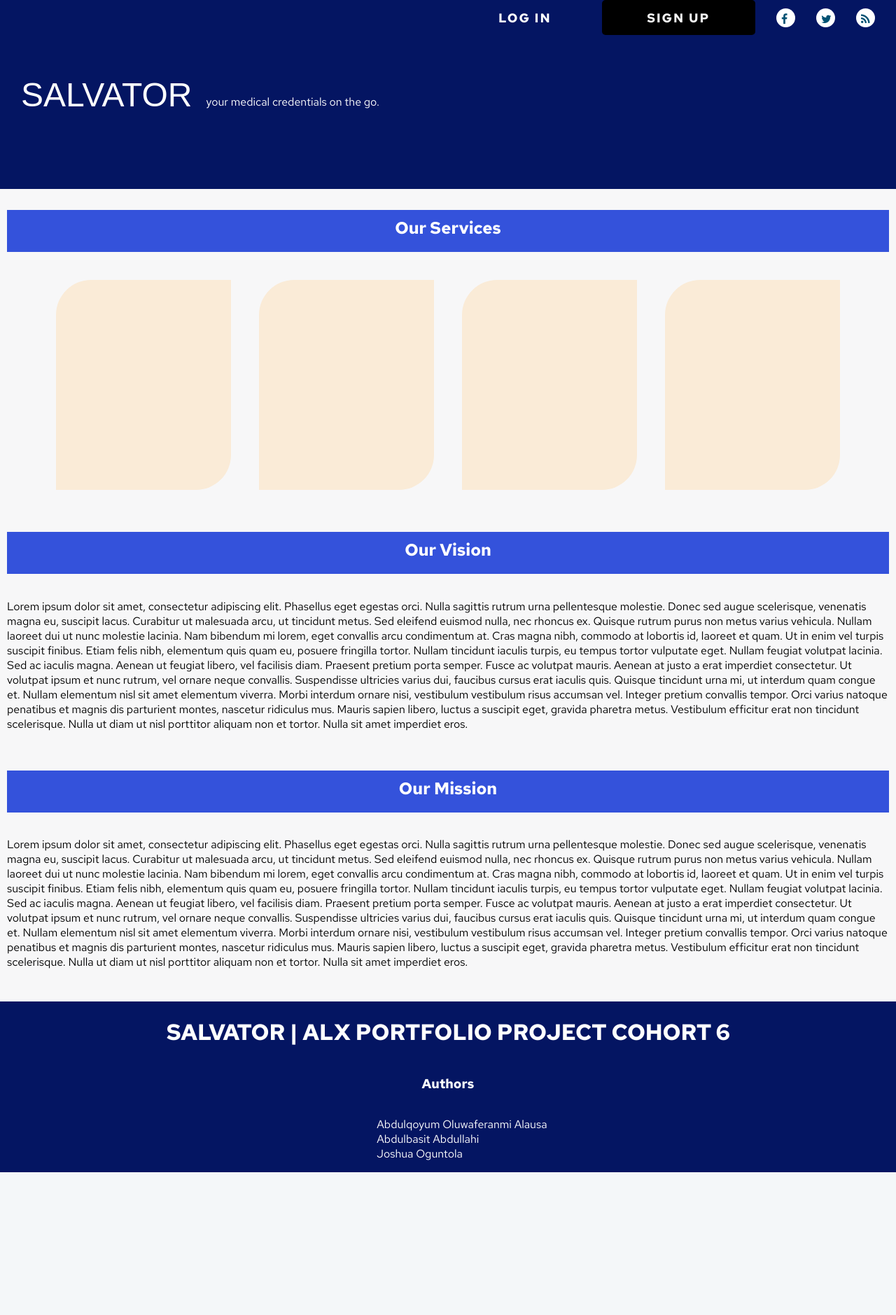
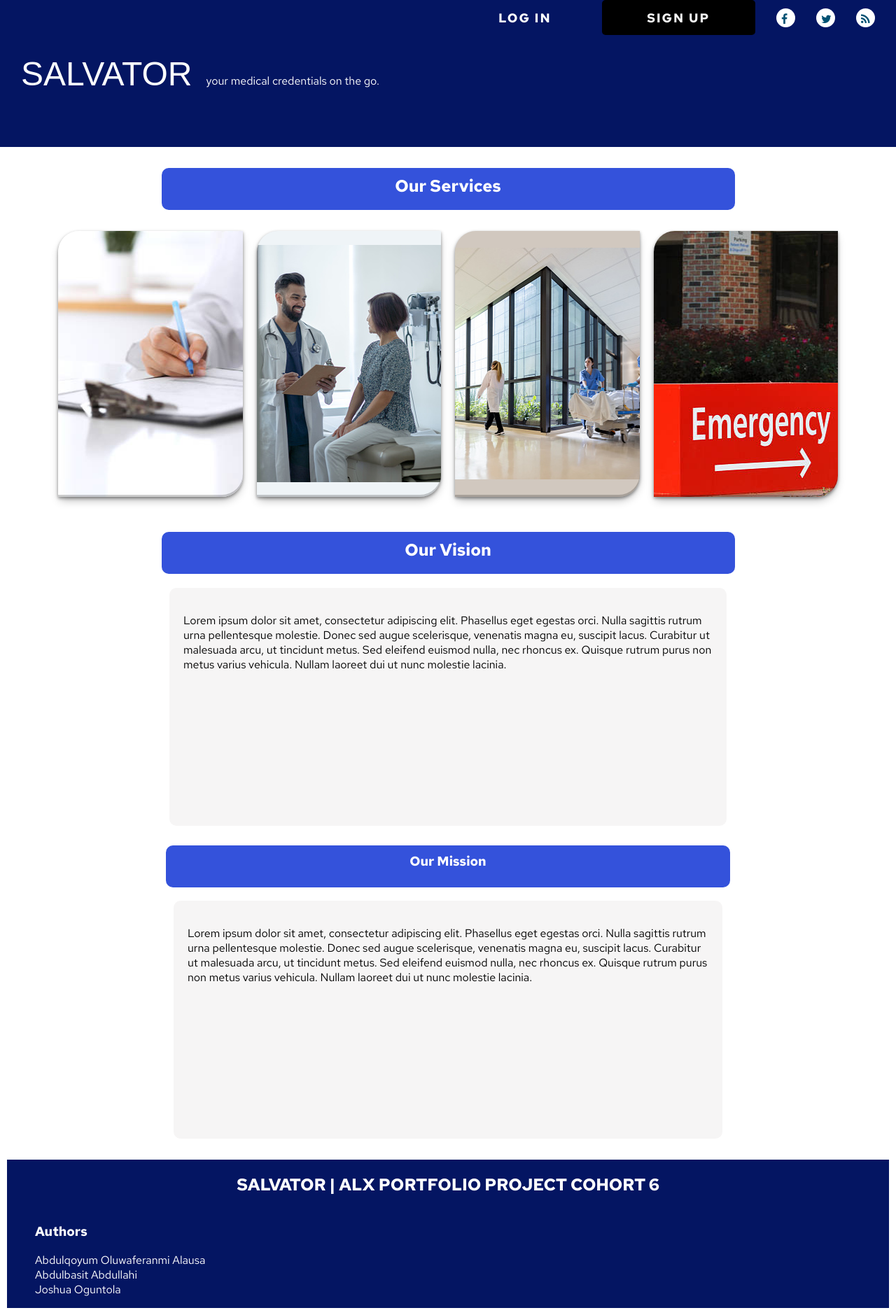
Before and after one commit to Alausa2001/Salvator, a Flask app: template web_app/templates/homepage.html in a window 1280 px wide. Shown: the whole page at 70% size. Before the commit the page ends 1675 px from the top, so only its background shows below. Run offline with Flask 2, Linux system fonts and the light colour scheme; the template is opened without the code that fills it, so the values that code supplies are empty; some web fonts are replaced.

Commit message:
Homepage adjusted

```diff
--- a/web_app/templates/homepage.html
+++ b/web_app/templates/homepage.html
@@ -33,38 +33,45 @@
     </nav>
   </header>
   <section class="service">
-    <h1>Our Services</h1>
+    <h1 class="head">Our Services</h1>
     <div id="service_content">
-        <div class="card"></div>
-        <div class="card"></div>
-        <div class="card"></div>
-        <div class="card"></div>
+        <div class="card first_frame"></div>
+        <div class="card second_frame"></div>
+        <div class="card third_frame"></div>
+        <div class="card fourth_frame"></div>
     </div>
   </section>
   <section class="service">
-    <h1>Our Vision</h1>
-    <p>Lorem ipsum dolor sit amet, consectetur adipiscing elit. Phasellus eget egestas orci. Nulla sagittis rutrum urna pellentesque molestie. Donec sed augue scelerisque, venenatis magna eu, suscipit lacus. Curabitur ut malesuada arcu, ut tincidunt metus. Sed eleifend euismod nulla, nec rhoncus ex. Quisque rutrum purus non metus varius vehicula. Nullam laoreet dui ut nunc molestie lacinia.
+    <h1 class="head">Our Vision</h1>
+    <div class="inner">
+      <p>Lorem ipsum dolor sit amet, consectetur adipiscing elit.
 
-        Nam bibendum mi lorem, eget convallis arcu condimentum at. Cras magna nibh, commodo at lobortis id, laoreet et quam. Ut in enim vel turpis suscipit finibus. Etiam felis nibh, elementum quis quam eu, posuere fringilla tortor. Nullam tincidunt iaculis turpis, eu tempus tortor vulputate eget. Nullam feugiat volutpat lacinia. Sed ac iaculis magna.
+        Phasellus eget egestas orci. Nulla sagittis rutrum urna pellentesque molestie.
 
-        Aenean ut feugiat libero, vel facilisis diam. Praesent pretium porta semper. Fusce ac volutpat mauris. Aenean at justo a erat imperdiet consectetur. Ut volutpat ipsum et nunc rutrum, vel ornare neque convallis. Suspendisse ultricies varius dui, faucibus cursus erat iaculis quis. Quisque tincidunt urna mi, ut interdum quam congue et. Nullam elementum nisl sit amet elementum viverra. Morbi interdum ornare nisi, vestibulum vestibulum risus accumsan vel. Integer pretium convallis tempor. Orci varius natoque penatibus et magnis dis parturient montes, nascetur ridiculus mus. Mauris sapien libero, luctus a suscipit eget, gravida pharetra metus. Vestibulum efficitur erat non tincidunt scelerisque. Nulla ut diam ut nisl porttitor aliquam non et tortor. Nulla sit amet imperdiet eros.</p>
-  </section>
+        Donec sed augue scelerisque, venenatis magna eu, suscipit lacus. Curabitur ut malesuada arcu, ut tincidunt metus. Sed eleifend euismod nulla, nec rhoncus ex. Quisque rutrum purus non metus varius vehicula.
+        Nullam laoreet dui ut nunc molestie lacinia.
+    </div>
   <section class="service">
-    <h1>Our Mission</h1>
-    <p>Lorem ipsum dolor sit amet, consectetur adipiscing elit. Phasellus eget egestas orci. Nulla sagittis rutrum urna pellentesque molestie. Donec sed augue scelerisque, venenatis magna eu, suscipit lacus. Curabitur ut malesuada arcu, ut tincidunt metus. Sed eleifend euismod nulla, nec rhoncus ex. Quisque rutrum purus non metus varius vehicula. Nullam laoreet dui ut nunc molestie lacinia.
+    <h1 class="head">Our Mission</h1>
+    <div class="inner">
+      <p>Lorem ipsum dolor sit amet, consectetur adipiscing elit.
 
-        Nam bibendum mi lorem, eget convallis arcu condimentum at. Cras magna nibh, commodo at lobortis id, laoreet et quam. Ut in enim vel turpis suscipit finibus. Etiam felis nibh, elementum quis quam eu, posuere fringilla tortor. Nullam tincidunt iaculis turpis, eu tempus tortor vulputate eget. Nullam feugiat volutpat lacinia. Sed ac iaculis magna.
+        Phasellus eget egestas orci. Nulla sagittis rutrum urna pellentesque molestie.
 
-        Aenean ut feugiat libero, vel facilisis diam. Praesent pretium porta semper. Fusce ac volutpat mauris. Aenean at justo a erat imperdiet consectetur. Ut volutpat ipsum et nunc rutrum, vel ornare neque convallis. Suspendisse ultricies varius dui, faucibus cursus erat iaculis quis. Quisque tincidunt urna mi, ut interdum quam congue et. Nullam elementum nisl sit amet elementum viverra. Morbi interdum ornare nisi, vestibulum vestibulum risus accumsan vel. Integer pretium convallis tempor. Orci varius natoque penatibus et magnis dis parturient montes, nascetur ridiculus mus. Mauris sapien libero, luctus a suscipit eget, gravida pharetra metus. Vestibulum efficitur erat non tincidunt scelerisque. Nulla ut diam ut nisl porttitor aliquam non et tortor. Nulla sit amet imperdiet eros.</p>
+        Donec sed augue scelerisque, venenatis magna eu, suscipit lacus. Curabitur ut malesuada arcu, ut tincidunt metus. Sed eleifend euismod nulla, nec rhoncus ex. Quisque rutrum purus non metus varius vehicula.
+        Nullam laoreet dui ut nunc molestie lacinia.
+    </div>
   </section>
   <footer>
     <h1>SALVATOR    |   ALX PORTFOLIO PROJECT COHORT 6</h1>
-    <h3>Authors</h3>
+    <div class="author">
+      <h3>Authors</h3>
     <ul>
         <li>Abdulqoyum Oluwaferanmi Alausa</li>
         <li>Abdulbasit Abdullahi</li>
         <li>Joshua Oguntola</li>
     </ul>
+    </div>
   </footer>
 </body>
 
--- a/web_app/templates/styles_1.css
+++ b/web_app/templates/styles_1.css
@@ -1,7 +1,7 @@
 body {
-    background: #f7f7f8;
     margin: 0;
     padding: 0;
+    box-sizing: border-box;
     font-family: "Red Hat Text", sans-serif;
   }
   li {
@@ -17,7 +17,7 @@ body {
   header {
     background: #041562;
     width: 100%;
-    height: 270px;
+    height: 210px;
     margin: 0;
     display: flex;
     flex-direction: column;
@@ -90,27 +90,60 @@ section {
     align-items: center;
     padding: 10px;
 }
-.service h1 {
+.head {
     background-color: #3452db;
-    width: 100%;
+    width: 65%;
     height: 50px;
     color: white;
     text-align: center;
     padding-top: 10px;
+    border-radius: 10px;
 }
 #service_content {
     display: flex;
-    justify-content: space-between;
+    justify-content: space-evenly;
+    width: 90%;
+    height: 400px;
+
 }
 
+.inner {
+  background-color: rgba(231, 228, 228, 0.377);
+  margin: 0 auto;
+  padding: 20px;
+  width: 60%;
+  height: 300px;
+  border-radius: 10px;
+}
+
+/* Frames  */
 .card {
-    width: 250px;
-    height: 300px;
-    margin: 20px;
-    border-bottom-right-radius: 50px;
-    border-top-left-radius: 50px;
-    background-color: antiquewhite;
+    flex: 1;
+    margin: 10px;
+    border-bottom-right-radius: 30px;
+    border-top-left-radius: 30px;
+    object-fit: cover;
+    object-position: 30% 30%;
+    box-shadow: rgba(0, 0, 0, 0.4) 0px 2px 4px, rgba(0, 0, 0, 0.3) 0px 7px 13px -3px, rgba(0, 0, 0, 0.2) 0px -3px 0px inset;
 }
+
+.first_frame {
+  background: url("images/img_2.jpg") no-repeat center;
+}
+.second_frame {
+  background: url("images/img_5.jpg") no-repeat center;
+  background-color: #EFF4F7;
+}
+.third_frame {
+  background: url("images/img_4.jpg") no-repeat center;
+  background-color: #D1C8BF;
+}
+.fourth_frame {
+  background: url("images/img_1.jpg") no-repeat center;
+  background-position: 75% 50%;
+
+}
+
 
   /* Icons */
   .icons {
@@ -137,13 +170,24 @@ section {
 footer {
     display: flex;
     flex-direction: column;
-    justify-content: center;
+    justify-content: start;
     align-items: center;
+    width: 100%;
+    height: max-content;
     background-color: #041562;
     color: white;
     margin-top: 20px;
 }
-ul footer {
+footer ul {
     display: flex;
-    align-items: flex-start;
+    flex-direction: column;
+    justify-content: center;
 }
+.author {
+  width: 100%;
+  height: max-content;
+}
+
+.author h3 {
+  margin-left: 40px;
+}
```
Also changed, not shown: web_app/templates/images/img_1.jpg (added), web_app/templates/images/img_2.jpg (added), web_app/templates/images/img_4.jpg (added), web_app/templates/images/img_5.jpg (added).
